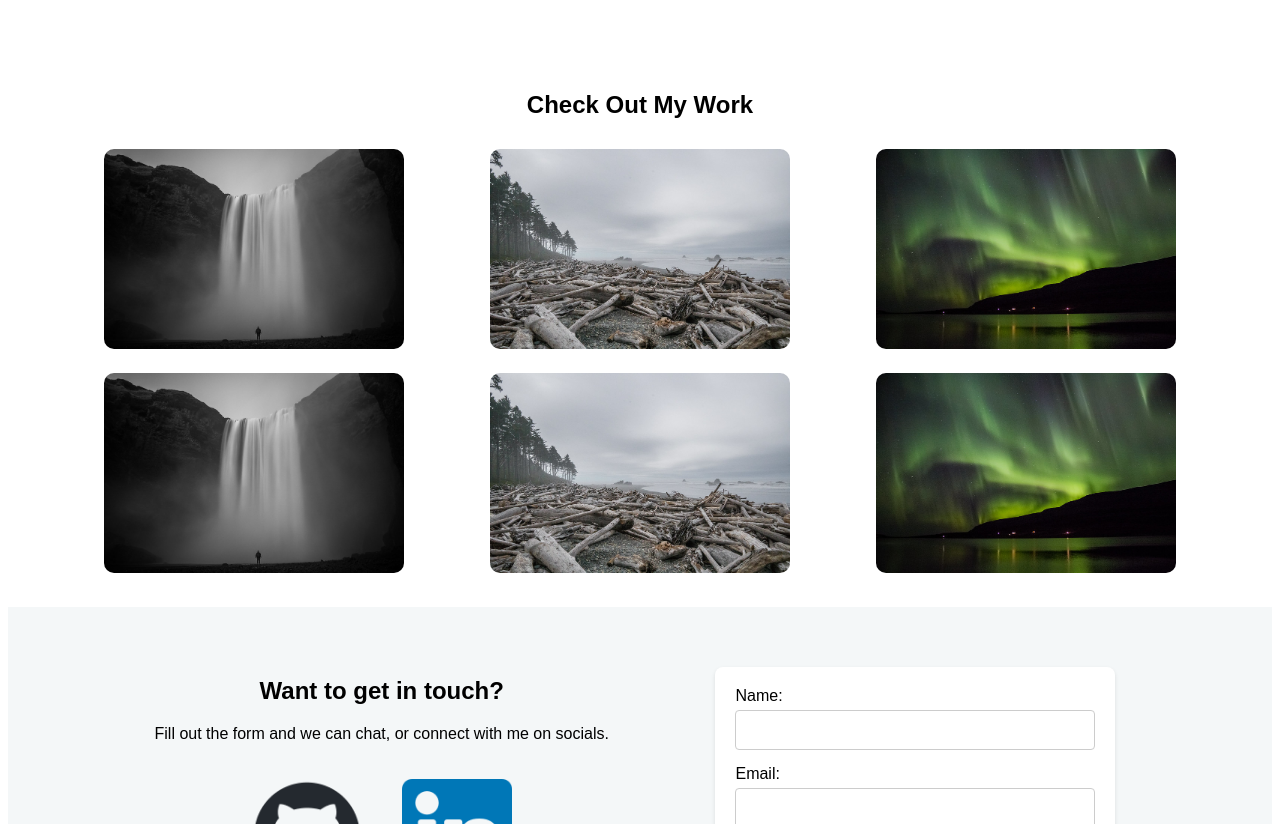
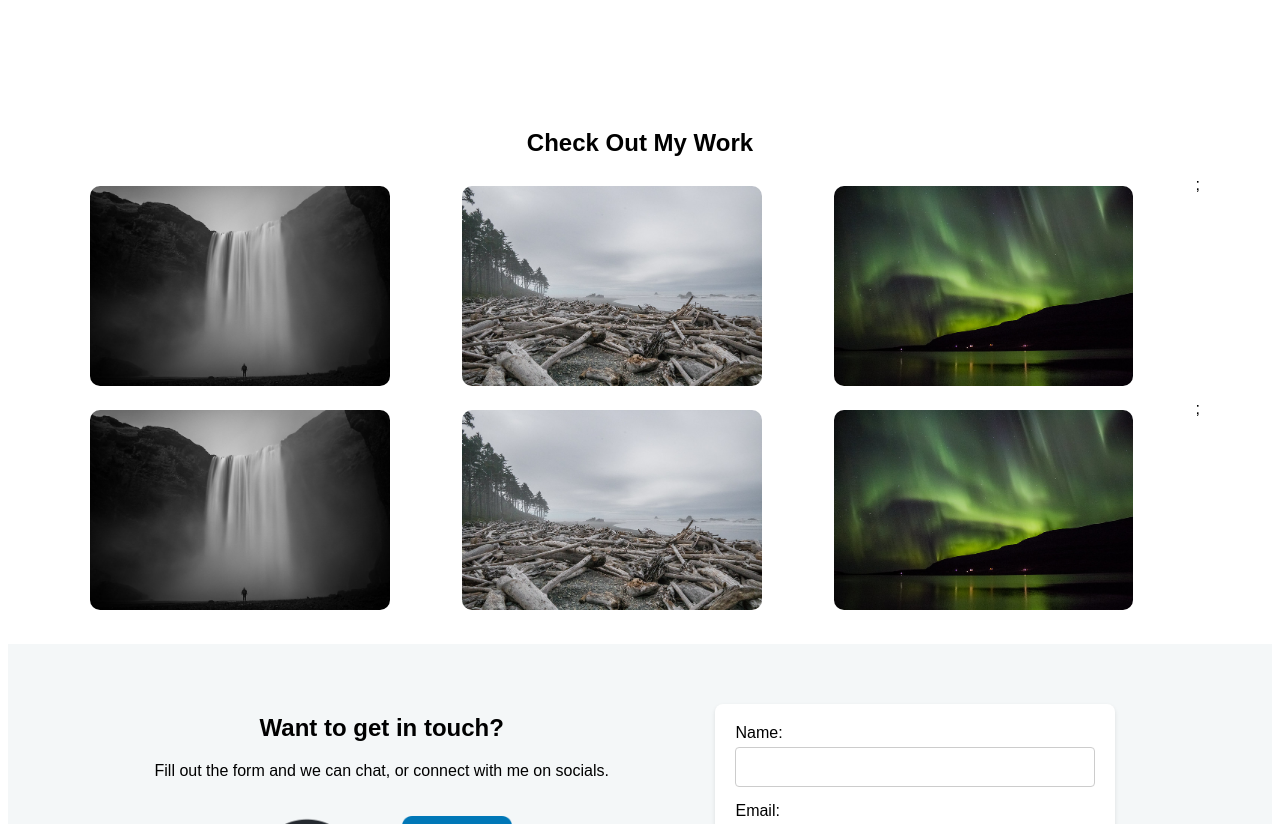
Before and after one commit to danielmorenotx/portfolio_react, a React (Vite) app: page / in a window 1280 px wide. Shown: the part 620-1444 px from the top of the page. Built offline with nearby package versions, Linux system fonts and the light colour scheme.

Commit message:
completed replication of original porfolio

```diff
--- a/src/components/Main/Projects/Projects.jsx
+++ b/src/components/Main/Projects/Projects.jsx
@@ -1,20 +1,45 @@
-
+import ProjectCard from "../../ProjectCard/ProjectCard"
 
 const Projects = () => {
+    const projectCardData = [
+        {href:"https://flic.kr/s/aHsmM39enG",target:"_blank", src:"images/iceland_album.jpg", alt:"iceland album", className:"album-cover"},
+        {href:"https://flic.kr/s/aHsm84mLjc", target:"_blank", src:"images/pnw_album.jpg", alt:"pnw album", className:"album-cover"},
+        {href:"https://flic.kr/s/aHskLtHJNi", target:"_blank", src:"images/iceland_2016.jpg", alt:"Iceland 2016", className:"album-cover"}
+    ]
+
+    const projectCardData2 = [
+
+    ]
 
     return (
         <section id="gallery-section">
             <h2 className="subheaders">Check Out My Work</h2>
             <div className="gallery-info">
                 <div className="row">
-                    <a href="https://flic.kr/s/aHsmM39enG" target="_blank"><img src="images/iceland_album.jpg" alt="iceland album" className="album-cover"></img></a>
-                    <a href="https://flic.kr/s/aHsm84mLjc" target="_blank"><img src="images/pnw_album.jpg" alt="pnw album" className="album-cover"></img></a>
-                    <a href="https://flic.kr/s/aHskLtHJNi" target="_blank"><img src="images/iceland_2016.jpg" alt="Iceland 2016" className="album-cover"></img></a>
+                {
+                projectCardData.map((project, index) => {
+                    return (
+                    <ProjectCard
+                        key={index}
+                        href={project.href}
+                        target={project.target}
+                        src={project.src}
+                        alt={project.alt}
+                        className={project.className}/>)})
+                };
                 </div>
                 <div className="row">
-                    <a href="https://flic.kr/s/aHsmM39enG" target="_blank"><img src="images/iceland_album.jpg" alt="iceland album" className="album-cover"></img></a>
-                    <a href="https://flic.kr/s/aHsm84mLjc" target="_blank"><img src="images/pnw_album.jpg" alt="pnw album" className="album-cover"></img></a>
-                    <a href="https://flic.kr/s/aHskLtHJNi" target="_blank"><img src="images/iceland_2016.jpg" alt="Iceland 2016" className="album-cover"></img></a>
+                {
+                projectCardData.map((project, index) => {
+                    return (
+                    <ProjectCard
+                        key={index}
+                        href={project.href}
+                        target={project.target}
+                        src={project.src}
+                        alt={project.alt}
+                        className={project.className}/>)})
+                };
                 </div>
             </div>
         </section>
--- /dev/null
+++ b/src/components/ProjectCard/ProjectCard.jsx
@@ -0,0 +1,8 @@
+
+const ProjectCard = (props) => {
+    return (
+        <a href={props.href} target={props.target}><img src={props.src} alt={props.alt} className={props.className}></img></a>
+    )
+}
+
+export default ProjectCard
```
Also changed, not shown: images/me.JPEG (added).
